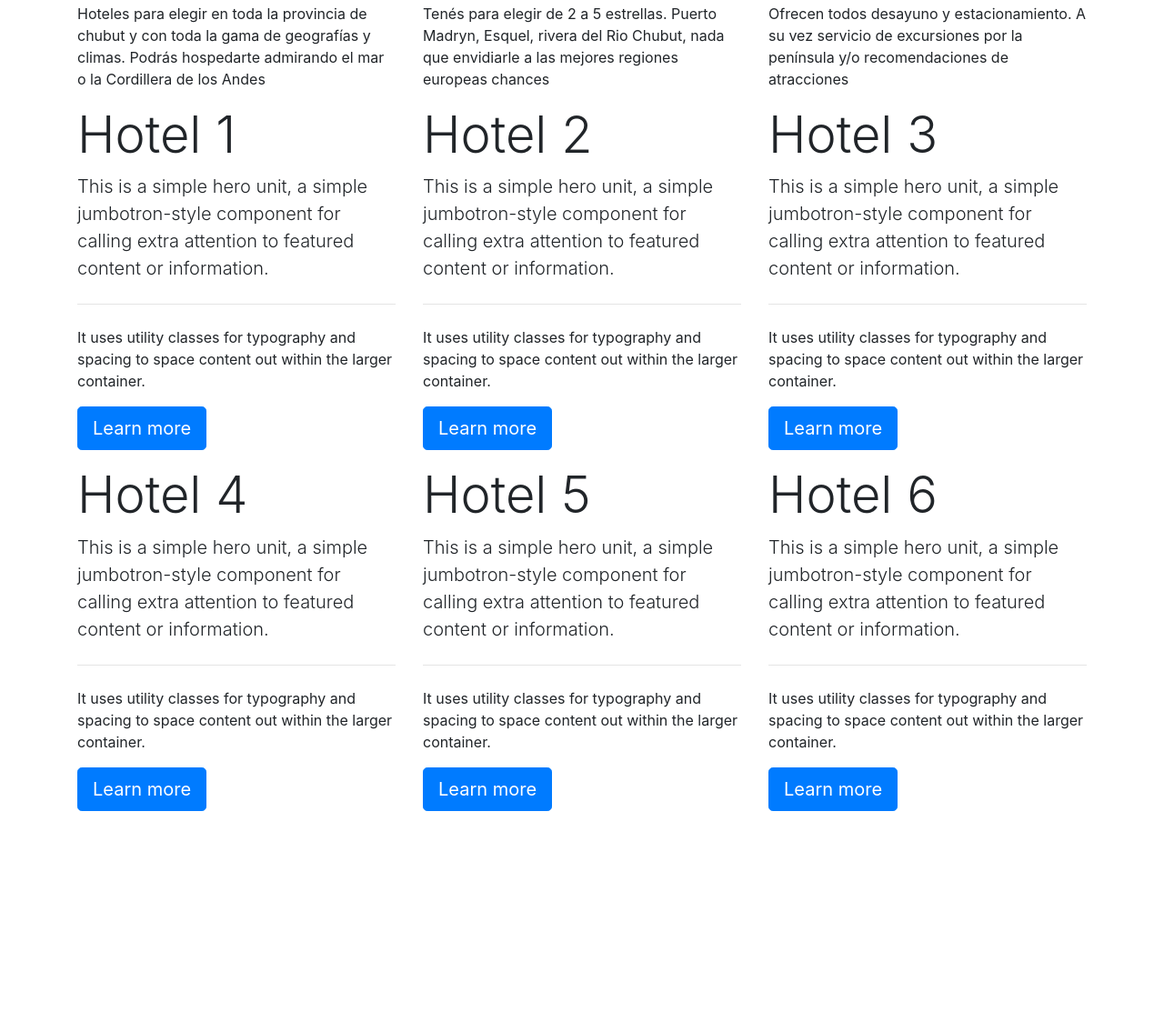
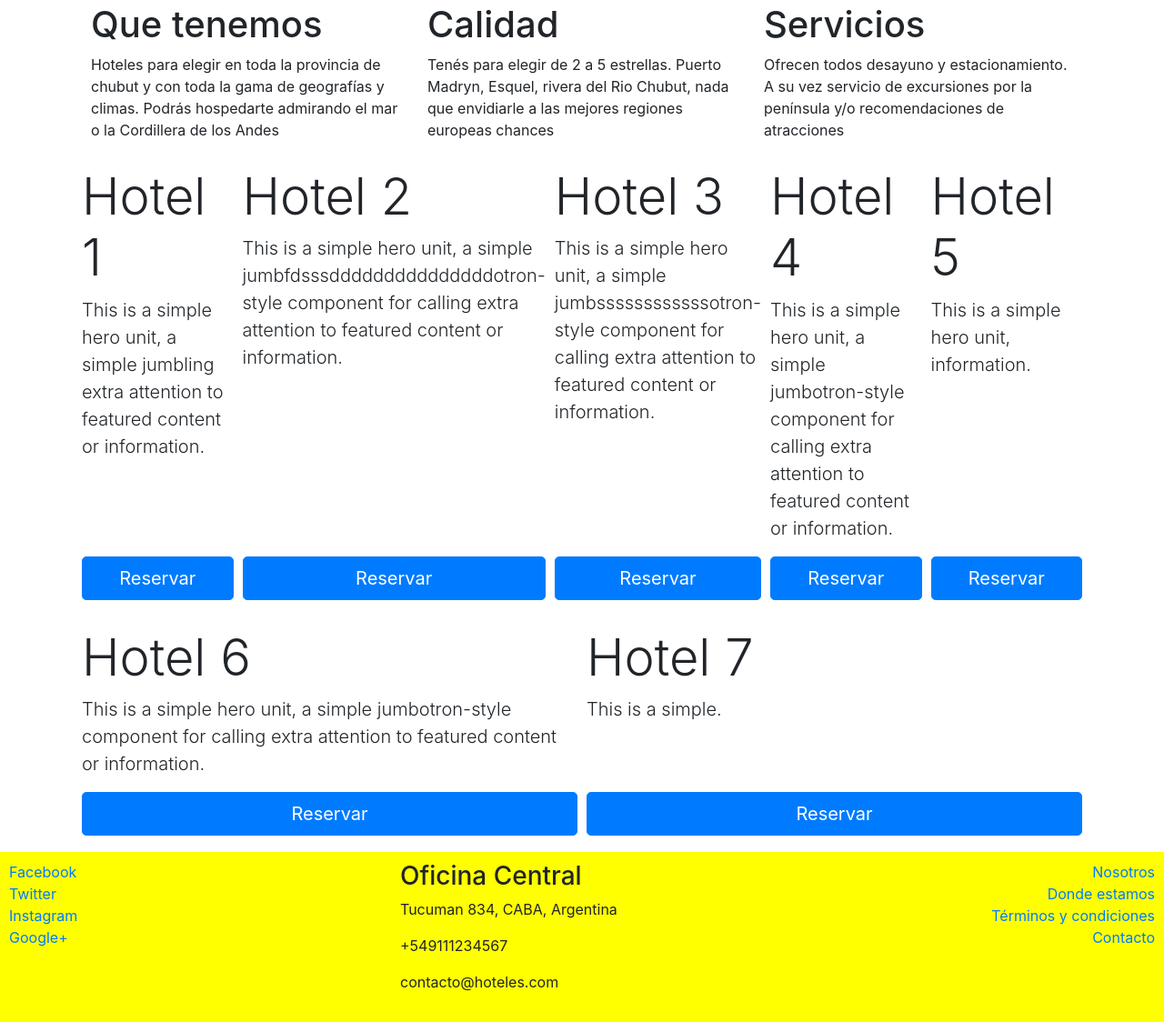
Before and after one commit to lucascalvino1/Proyecto-Bootstrap, a website: page index.html in a window 1280 px wide. Shown: the part 288-1412 px from the top of the page at 91% size. Before the commit the page ends 1196 px from the top, so only its background shows below. Drawn offline with nearby package versions, Linux system fonts and the light colour scheme.

Commit message:
se agregó archivo css, estilos con flex, y más

```diff
--- /dev/null
+++ b/css/main.css
@@ -0,0 +1,24 @@
+.jumbotron{
+    background-color: yellow;
+    color:black;
+}
+
+
+
+footer{
+    padding: 10px 10px 0 10px;
+    background-color: yellow;
+    margin-bottom: 0px;
+    martin-top: 10px;
+}
+
+.card-hotel{
+    flex: 1 150px;
+    padding: 2px 5px 2px 5px;
+    margin-top: 10px;
+}
+
+.btn-reserva {
+    width:100%;
+
+}
--- a/index.html
+++ b/index.html
@@ -8,6 +8,7 @@
     <!-- Bootstrap CSS -->
     <!--<link rel="stylesheet" href="https://stackpath.bootstrapcdn.com/bootstrap/4.5.2/css/bootstrap.min.css" integrity="sha384-JcKb8q3iqJ61gNV9KGb8thSsNjpSL0n8PARn9HuZOnIxN0hoP+VmmDGMN5t9UJ0Z" crossorigin="anonymous">-->
     <link rel="stylesheet" href="node_modules/bootstrap/dist/css/bootstrap.min.css" >
+    <link rel="stylesheet" href="css/main.css" >
 
 
     <title>Hello, world!</title>
@@ -21,56 +22,99 @@
     </div>
 
     <div class="container">
-        <div class="row">
-            <div class="col-sm">
+        <div class="d-flex">
+            <div class="col-sm-4">
+                <h1> Que tenemos</h1>
                 <p> Hoteles para elegir en toda la provincia de chubut y con toda la gama de geografías y climas. Podrás hospedarte admirando el mar o la Cordillera de los Andes</p>
             </div>
-            <div class="col-sm">
+            <div class="col-sm-4">
+                <h1>Calidad</h1>
                 <p> Tenés para elegir de 2 a 5 estrellas. Puerto Madryn, Esquel, rivera del Rio Chubut, nada que envidiarle a las mejores regiones europeas chances</p>
             </div>
-            <div class="col-sm">
+            <div class="col-sm-4">
+                <h1>Servicios</h1>
                 <p> Ofrecen todos desayuno y estacionamiento. A su vez servicio de excursiones por la península y/o recomendaciones de atracciones</p>
             </div>
         </div>
 
-        <div class="row">
-            <div class="col">
-                <h1 class="display-4">Hotel 1</h1>
-                <p class="lead">This is a simple hero unit, a simple jumbotron-style component for calling extra attention to featured content or information.</p>
-                <hr class="my-4">
-                <p>It uses utility classes for typography and spacing to space content out within the larger container.</p>
+        <div class="d-flex flex-wrap">
+            <div class="card-hotel d-flex flex-column justify-content-between">
+                <div>
+                    <h3 class="display-4">Hotel 1</h3>
+                    <p class="lead">This is a simple hero unit, a simple jumbling extra attention to featured content or information.</p>
+                </div>
                 <p class="lead">
-                    <a class="btn btn-primary btn-lg" href="#" role="button">Learn more</a>
-                </p>
-            </div>
-            <div class="col">
-                <h1 class="display-4">Hotel 2</h1>
-                <p class="lead">This is a simple hero unit, a simple jumbotron-style component for calling extra attention to featured content or information.</p>
-                <hr class="my-4">
-                <p>It uses utility classes for typography and spacing to space content out within the larger container.</p>
-                <p class="lead">
-                    <a class="btn btn-primary btn-lg" href="#" role="button">Learn more</a>
+                    <a class="btn btn-primary btn-lg btn-reserva" href="#" role="button">Reservar</a>
                 </p>
             </div>
 
-            <div class="col">
-                <h1 class="display-4">Hotel 3</h1>
-                <p class="lead">This is a simple hero unit, a simple jumbotron-style component for calling extra attention to featured content or information.</p>
-                <hr class="my-4">
-                <p>It uses utility classes for typography and spacing to space content out within the larger container.</p>
+            <div class="card-hotel d-flex flex-column justify-content-between">
+                <div>
+                    <h3 class="display-4">Hotel 2</h3>
+                    <p class="lead">This is a simple hero unit, a simple jumbfdsssdddddddddddddddotron-style component for calling extra attention to featured content or information.</p>
+                </div>
                 <p class="lead">
-                    <a class="btn btn-primary btn-lg" href="#" role="button">Learn more</a>
+                    <a class="btn btn-primary btn-lg btn-reserva" href="#" role="button">Reservar</a>
+                </p>
+            </div>
+
+            <div class="card-hotel d-flex flex-column justify-content-between">
+                <div>
+                    <h3 class="display-4">Hotel 3</h3>
+                    <p class="lead">This is a simple hero unit, a simple jumbssssssssssssotron-style component for calling extra attention to featured content or information.</p>
+                </div>
+                <p class="lead">
+                    <a class="btn btn-primary btn-lg btn-reserva" href="#" role="button">Reservar</a>
+                </p>
+            </div>
+
+            <div class="card-hotel d-flex flex-column justify-content-between">
+                <div>
+                    <h3 class="display-4">Hotel 4</h3>
+                    <p class="lead">This is a simple hero unit, a simple jumbotron-style component for calling extra attention to featured content or information.</p>
+                </div>
+                <p class="lead">
+                    <a class="btn btn-primary btn-lg btn-reserva" href="#" role="button">Reservar</a>
+                </p>
+            </div>
+
+            <div class="card-hotel d-flex flex-column justify-content-between">
+                <div>
+                    <h3 class="display-4">Hotel 5</h3>
+                    <p class="lead">This is a simple hero unit, information.</p>
+                </div>
+                <p class="lead">
+                    <a class="btn btn-primary btn-lg btn-reserva" href="#" role="button">Reservar</a>
+                </p>
+            </div>
+
+            <div class="card-hotel d-flex flex-column justify-content-between">
+                <div>
+                    <h3 class="display-4">Hotel 6</h3>
+                    <p class="lead">This is a simple hero unit, a simple jumbotron-style component for calling extra attention to featured content or information.</p>
+                </div>
+                <p class="lead">
+                    <a class="btn btn-primary btn-lg btn-reserva" href="#" role="button">Reservar</a>
+                </p>
+            </div>
+
+            <div class="card-hotel d-flex flex-column justify-content-between">
+                <div>
+                    <h3 class="display-4">Hotel 7</h3>
+                    <p class="lead">This is a simple.</p>
+                </div>
+                <p class="lead">
+                    <a class="btn btn-primary btn-lg btn-reserva" href="#" role="button">Reservar</a>
                 </p>
             </div>
 
         </div>
 
-        <div class="row">
+        <!-- <div class="row">
             <div class="col">
                 <h1 class="display-4">Hotel 4</h1>
                 <p class="lead">This is a simple hero unit, a simple jumbotron-style component for calling extra attention to featured content or information.</p>
-                <hr class="my-4">
-                <p>It uses utility classes for typography and spacing to space content out within the larger container.</p>
+
                 <p class="lead">
                     <a class="btn btn-primary btn-lg" href="#" role="button">Learn more</a>
                 </p>
@@ -78,8 +122,7 @@
             <div class="col">
                 <h1 class="display-4">Hotel 5</h1>
                 <p class="lead">This is a simple hero unit, a simple jumbotron-style component for calling extra attention to featured content or information.</p>
-                <hr class="my-4">
-                <p>It uses utility classes for typography and spacing to space content out within the larger container.</p>
+
                 <p class="lead">
                     <a class="btn btn-primary btn-lg" href="#" role="button">Learn more</a>
                 </p>
@@ -88,17 +131,46 @@
             <div class="col">
                 <h1 class="display-4">Hotel 6</h1>
                 <p class="lead">This is a simple hero unit, a simple jumbotron-style component for calling extra attention to featured content or information.</p>
-                <hr class="my-4">
-                <p>It uses utility classes for typography and spacing to space content out within the larger container.</p>
+
                 <p class="lead">
                     <a class="btn btn-primary btn-lg" href="#" role="button">Learn more</a>
                 </p>
             </div>
 
+        </div> -->
+
+
+    </div>
+
+    <footer>
+        <div class="row">
+            <div class="col-sm-4 d-flex flex-column">
+                <a href="http://www.facebook.com">Facebook</a>
+                <a href="http://www.twitter.com">Twitter</a>
+                <a href="http://www.instagram.com">Instagram</a>
+                <a href="http://www.google.com">Google+</a>
+            </div>
+
+            <div class="col-sm-4 d-flex flex-column">
+                <address>
+                    <h3>Oficina Central</h3>
+                    <p>Tucuman 834, CABA, Argentina</p>
+                    <p>+549111234567</p>
+                    <p>contacto@hoteles.com</p>
+                </address>
+            </div>
+
+            <div class="col-sm-4 d-flex flex-column align-items-end">
+                <a href="http://www.facebook.com">Nosotros</a>
+                <a href="http://www.twitter.com">Donde estamos</a>
+                <a href="http://www.instagram.com">Términos y condiciones</a>
+                <a href="http://www.google.com">Contacto</a>
+            </div>
         </div>
 
 
-    </div>
+
+    </footer>
 
     <!-- Optional JavaScript -->
     <!-- jQuery first, then Popper.js, then Bootstrap JS -->
```
